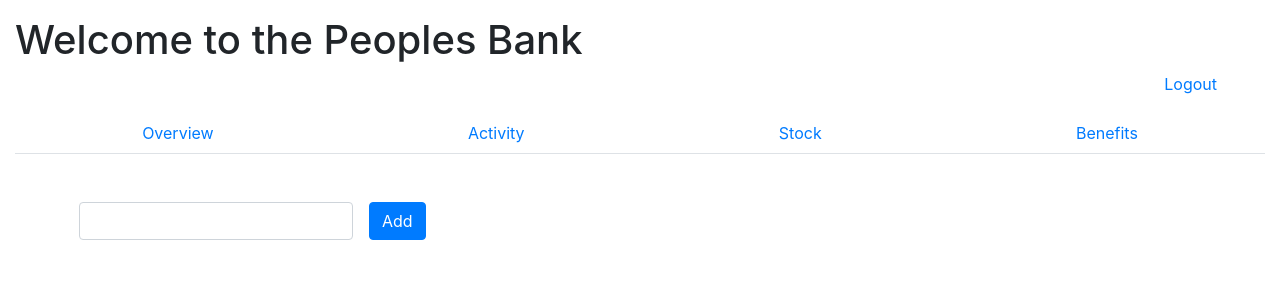
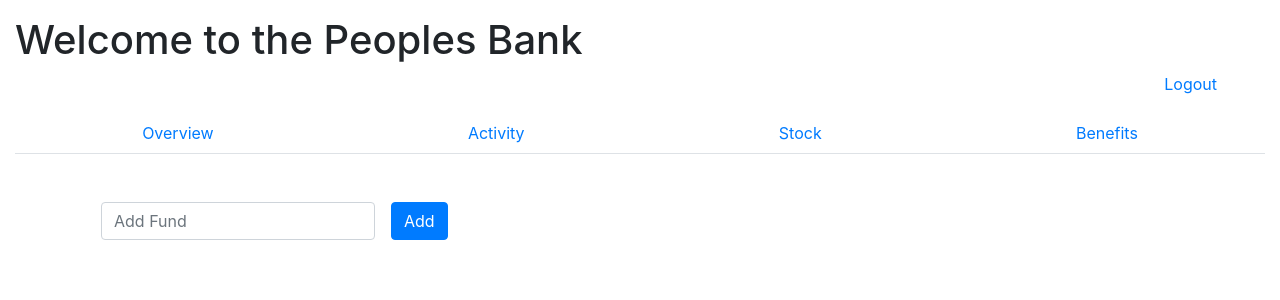
Before and after one commit to ISagesse/Bank_management, a Django app: template main/templates/add_money.html in a window 1280 px wide. Shown: the top 300 px of the page. Run offline with Django 3.2, Linux system fonts and the light colour scheme; the template is opened without the code that fills it, so the values that code supplies are empty.

Commit message:
update bootstrap styles

```diff
--- a/main/templates/add_money.html
+++ b/main/templates/add_money.html
@@ -1,12 +1,11 @@
 {% include 'base.html' %}
 {% block content %}
-<div class="container m-5">
+<div class="container mt-5">
     <div class="align-middle">
-        <form action="/add_fund" class="form-inline" method="POST">
+        <form action="/add_fund" class="form-inline align-items-center" method="POST">
             {% csrf_token %}
             <div class="form-group mx-sm-3 mb-2">
-              <label for="stock_name" class="sr-only">Stock Name</label>
-              <input name="money" type="number" class="form-control">
+              <input name="money" type="number" class="form-control" placeholder="Add Fund">
             </div>
             <button type="submit" class="btn btn-primary mb-2">Add</button>
           </form>
--- a/main/templates/base.html
+++ b/main/templates/base.html
@@ -5,7 +5,7 @@
     <meta charset="UTF-8">
     <meta http-equiv="X-UA-Compatible" content="IE=edge">
     <meta name="viewport" content="width=device-width, initial-scale=1.0">
-    <title>Overview</title>
+    <title>The Peoples Bank</title>
     <link rel="stylesheet" href="{% static 'css/styles.css' %}">
     <link rel="stylesheet" href="https://cdn.jsdelivr.net/npm/bootstrap@4.6.0/dist/css/bootstrap.min.css" integrity="sha384-B0vP5xmATw1+K9KRQjQERJvTumQW0nPEzvF6L/Z6nronJ3oUOFUFpCjEUQouq2+l" crossorigin="anonymous">
 </head>
--- a/main/templates/index.html
+++ b/main/templates/index.html
@@ -6,7 +6,7 @@
     <meta http-equiv="X-UA-Compatible" content="IE=edge">
     <meta name="viewport" content="width=device-width, initial-scale=1.0">
     <link rel="stylesheet" href="https://cdn.jsdelivr.net/npm/bootstrap@4.6.0/dist/css/bootstrap.min.css" integrity="sha384-B0vP5xmATw1+K9KRQjQERJvTumQW0nPEzvF6L/Z6nronJ3oUOFUFpCjEUQouq2+l" crossorigin="anonymous">
-    <title>The wishing App</title>
+    <title>Welcome to TPB</title>
     <link rel="stylesheet" href="{% static 'css/styles.css' %}">
 </head>
 <body>
--- a/main/templates/stock.html
+++ b/main/templates/stock.html
@@ -1,12 +1,12 @@
 {% include 'base.html' %}
 {% block content %}
-    <div class="container m-5">
+    <div class="container mt-5">
 
       <form action="/stock/search" class="form-inline float-right" method="POST">
         {% csrf_token %}
         <div class="form-group mx-sm-3 mb-2">
           <label for="stock_name" class="sr-only">Stock Name</label>
-          <input name="stock_name" type="text" class="form-control" placeholder="TSLA">
+          <input name="stock_name" type="text" class="form-control" placeholder="for e.g TSLA">
         </div>
         <button type="submit" class="btn btn-primary mb-2">Search</button>
       </form>
@@ -15,7 +15,7 @@
             <thead>
               <tr>
                 <th scope="col">Stock Name</th>
-                <th scope="col">Closing Price</th>
+                <th scope="col">Price</th>
                 <th scope="col">Difference</th>
                 <th scope="col">Action</th>
               </tr>
--- a/main/views.py
+++ b/main/views.py
@@ -119,6 +119,8 @@ def add_stock(request):
         difference = x,
         user=this_user
     )
+    this_user.ballance -= float(yesterday_closing_price)
+    this_user.save()
     return redirect('/stock')
 
 def sell_stock(request, id):
```
Also changed, not shown: db.sqlite3.
